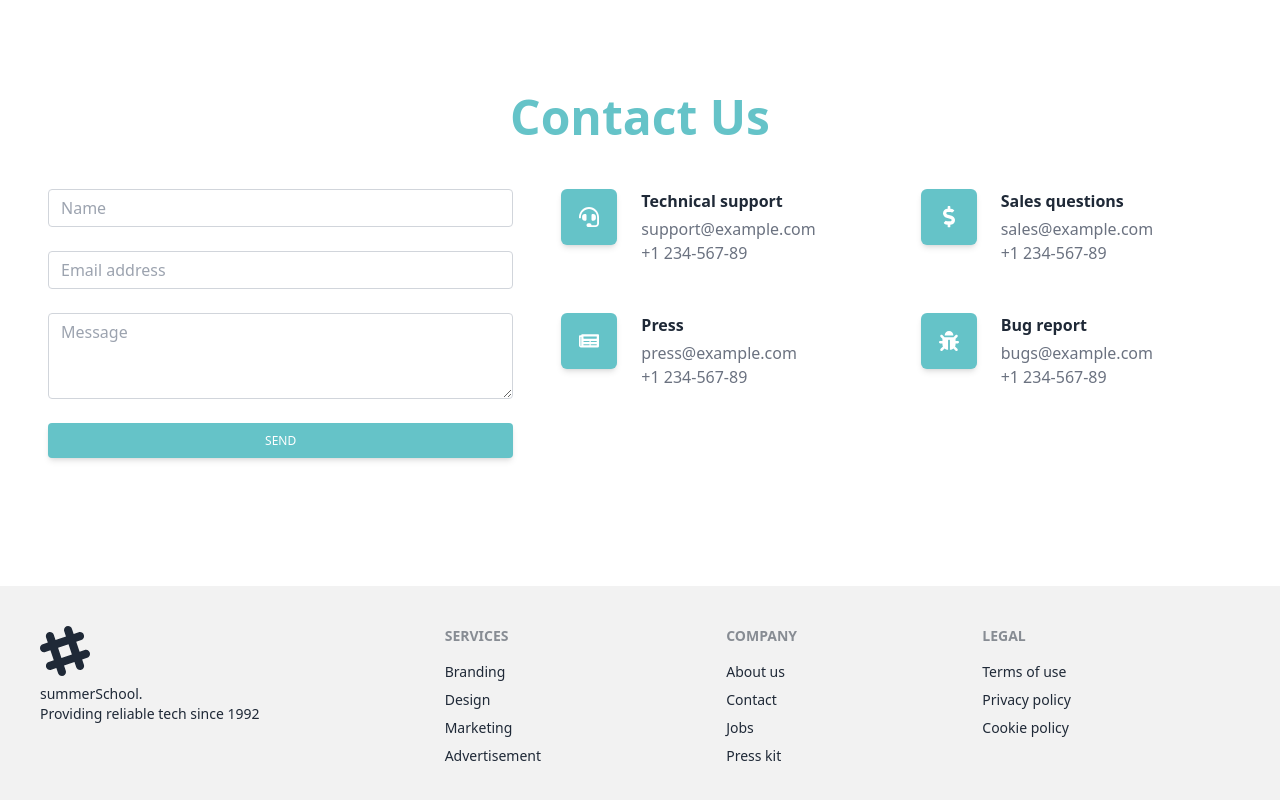
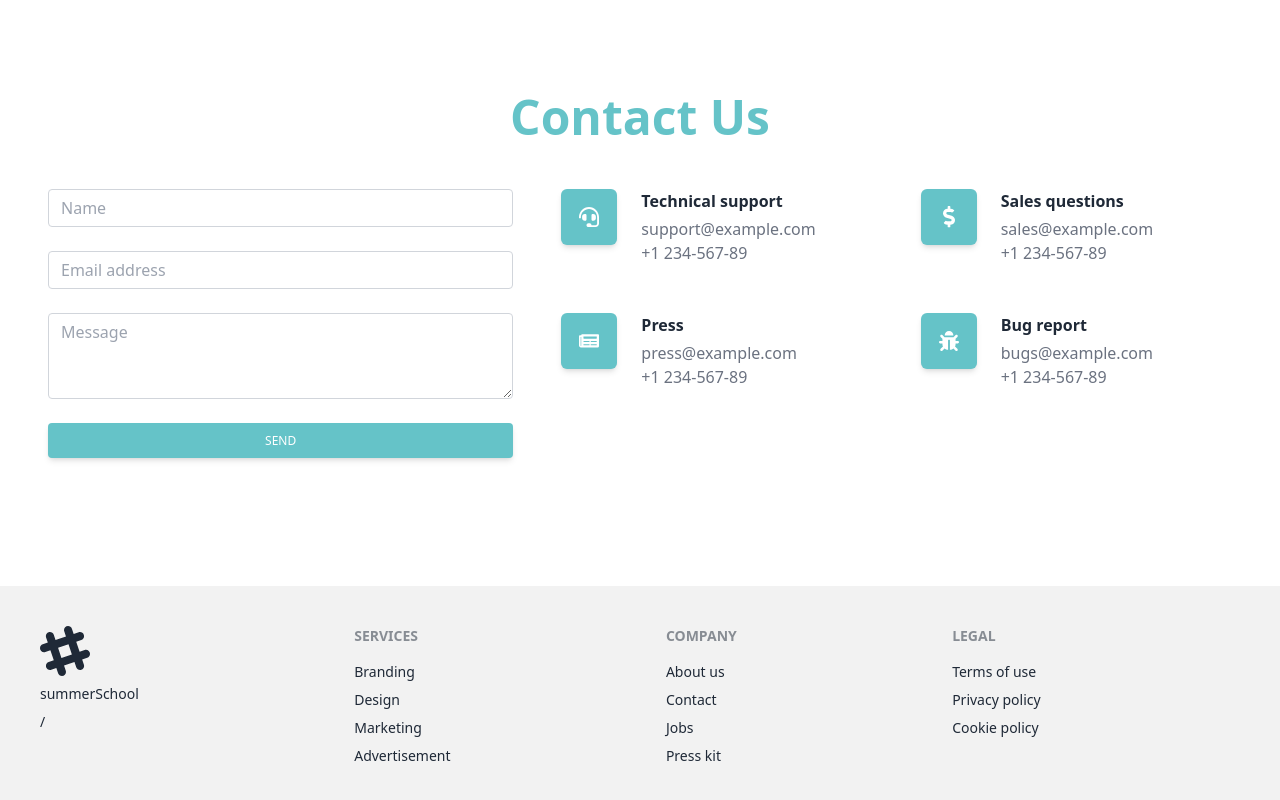
Before and after one commit to abrarazmain/summer-school, a React (Vite) app: page / in a window 1280 px wide. Shown: the part 911-1711 px from the top of the page. Built offline with nearby package versions, Linux system fonts and the light colour scheme; no server answers.

Commit message:
solved some mistake

```diff
--- a/index.html
+++ b/index.html
@@ -4,7 +4,7 @@
     <meta charset="UTF-8" />
     <link rel="icon" type="image/svg+xml" href="/vite.svg" />
     <meta name="viewport" content="width=device-width, initial-scale=1.0" />
-    <title>Vite + React</title>
+    <title>summerSchool</title>
   </head>
   <body>
     <div id="root"></div>
--- a/src/Shared/Footer.jsx
+++ b/src/Shared/Footer.jsx
@@ -5,7 +5,7 @@ const Footer = () => {
         <footer className="footer p-10 bg-base-200 text-base-content">
         <div>
           <svg width="50" height="50" viewBox="0 0 24 24" xmlns="http://www.w3.org/2000/svg" fillRule="evenodd" clipRule="evenodd" className="fill-current"><path d="M22.672 15.226l-2.432.811.841 2.515c.33 1.019-.209 2.127-1.23 2.456-1.15.325-2.148-.321-2.463-1.226l-.84-2.518-5.013 1.677.84 2.517c.391 1.203-.434 2.542-1.831 2.542-.88 0-1.601-.564-1.86-1.314l-.842-2.516-2.431.809c-1.135.328-2.145-.317-2.463-1.229-.329-1.018.211-2.127 1.231-2.456l2.432-.809-1.621-4.823-2.432.808c-1.355.384-2.558-.59-2.558-1.839 0-.817.509-1.582 1.327-1.846l2.433-.809-.842-2.515c-.33-1.02.211-2.129 1.232-2.458 1.02-.329 2.13.209 2.461 1.229l.842 2.515 5.011-1.677-.839-2.517c-.403-1.238.484-2.553 1.843-2.553.819 0 1.585.509 1.85 1.326l.841 2.517 2.431-.81c1.02-.33 2.131.211 2.461 1.229.332 1.018-.21 2.126-1.23 2.456l-2.433.809 1.622 4.823 2.433-.809c1.242-.401 2.557.484 2.557 1.838 0 .819-.51 1.583-1.328 1.847m-8.992-6.428l-5.01 1.675 1.619 4.828 5.011-1.674-1.62-4.829z"></path></svg>
-          <p>summerSchool.<br/>Providing reliable tech since 1992</p>
+          <p>summerSchool</p>/
         </div>
         <div>
           <span className="footer-title">Services</span>
--- a/src/pages/home/PopularInstructor.jsx
+++ b/src/pages/home/PopularInstructor.jsx
@@ -21,8 +21,7 @@ const PopularInstructor = () => {
       </h1>
       <div className="grid grid-cols-1 md:grid-cols-3 my-12 gap-3">
         {classes.map((Class) => (
-          // eslint-disable-next-line react/jsx-key
-          <div className="card w-96 bg-base-100 shadow-xl">
+          <div key={Class._id} className="card w-96 bg-base-100 shadow-xl">
             <div className="card-body">
               <h2 className="card-title">{Class.name}</h2>
               <p>Email :{Class.email}</p>
```
